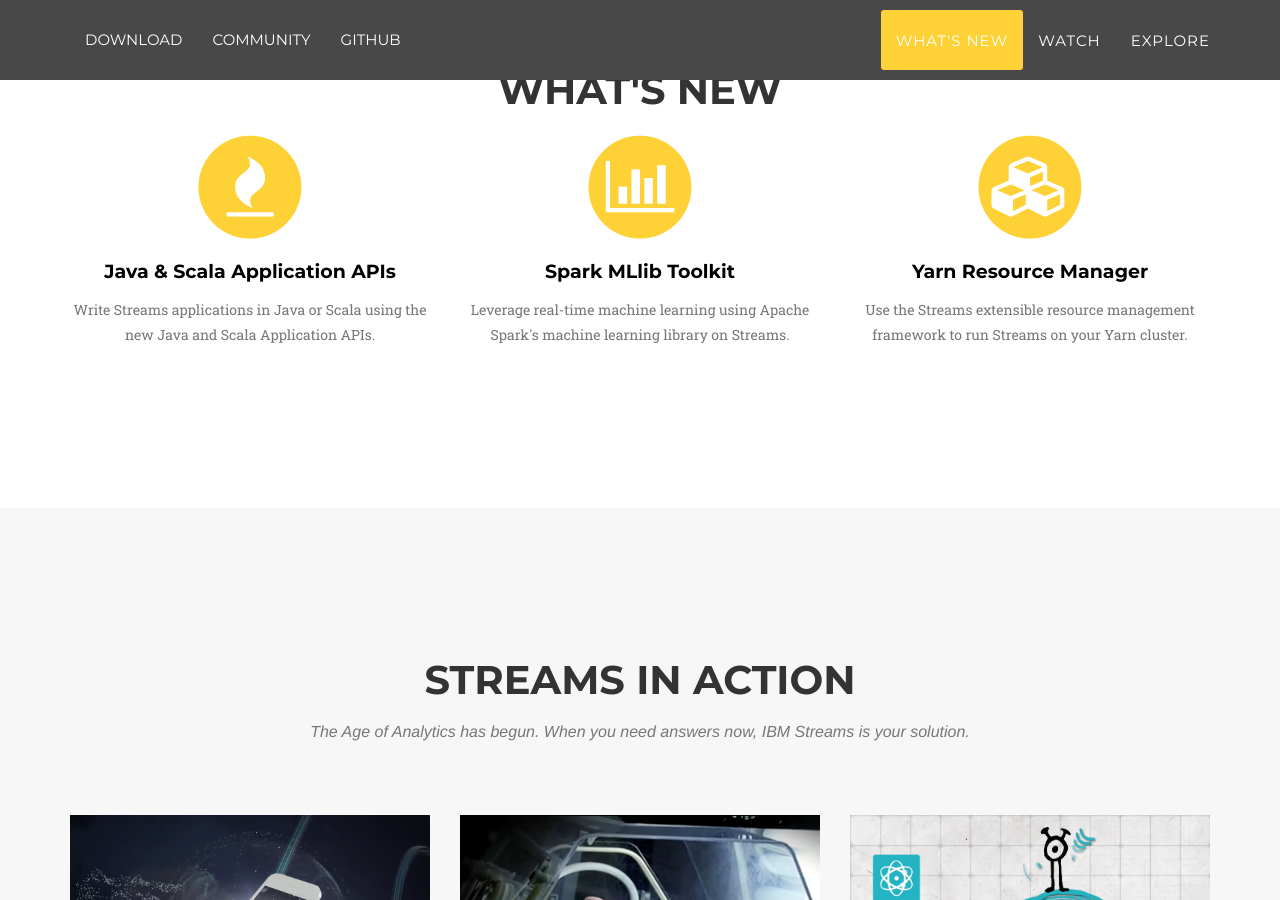
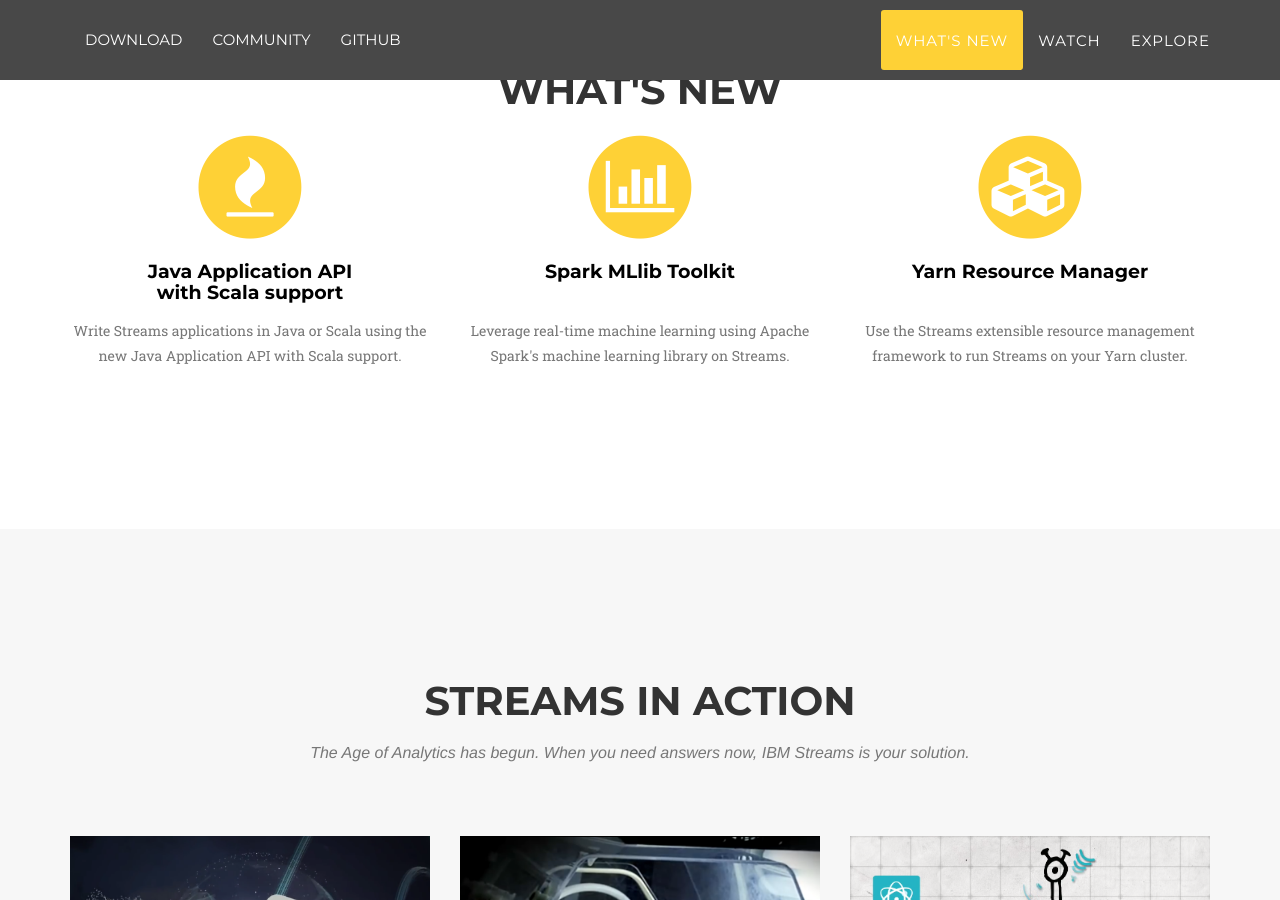
Before and after one commit to IBMStreams/IBMStreams.github.io, a Jekyll site: the page built from index.html, in a window 1280 px wide and 900 px high, scrolled down 659 px. Built offline with Jekyll 4.4.1, drawn with Linux system fonts in a browser that asks for light colours; some web fonts are replaced.

Commit message:
Fix wording of Java Application API

```diff
--- a/_includes/whatsNew.html
+++ b/_includes/whatsNew.html
@@ -12,15 +12,15 @@
                         <i class="fa fa-circle fa-stack-2x text-primary"></i>
                         <a href="http://ibmstreams.github.io/streamsx.topology/" class="fa fa-fire fa-stack-1x fa-inverse icon" ></a>
                     </span>
-                    <h4 class="service-heading"><a href="http://ibmstreams.github.io/streamsx.topology/" class="blackLink">Java & Scala Application APIs</a></h4>
-                    <p class="text-muted">Write Streams applications in Java or Scala using the new Java and Scala Application APIs.</p>
+                    <h4 class="service-heading"><a href="http://ibmstreams.github.io/streamsx.topology/" class="blackLink">Java Application API<br>with Scala support</a></h4>
+                    <p class="text-muted">Write Streams applications in Java or Scala using the new Java Application API with Scala support.</p>
                 </div>
                 <div class="col-md-4">
                     <span class="fa-stack fa-4x">
                         <i class="fa fa-circle fa-stack-2x text-primary"></i>
                         <a href="http://ibmstreams.github.io/streamsx.sparkMLLib/" class="fa fa-bar-chart-o fa-stack-1x fa-inverse icon"></a>
                     </span>
-                    <h4 class="service-heading"><a href="http://ibmstreams.github.io/streamsx.sparkMLLib/" class="blackLink">Spark MLlib Toolkit</a></h4>
+                    <h4 class="service-heading"><a href="http://ibmstreams.github.io/streamsx.sparkMLLib/" class="blackLink">Spark MLlib Toolkit<br><br></a></h4>
                     <p class="text-muted">Leverage real-time machine learning using Apache Spark's machine learning library on Streams.</p>
                 </div>
                 <div class="col-md-4">
@@ -28,7 +28,7 @@
                         <i class="fa fa-circle fa-stack-2x text-primary"></i>
                         <a href="http://ibmstreams.github.io/resourceManagers/" class="fa fa-cubes fa-stack-1x fa-inverse icon"></a>
                     </span>
-                    <h4 class="service-heading"><a href="http://ibmstreams.github.io/resourceManagers/" class="blackLink">Yarn Resource Manager</a></h4>
+                    <h4 class="service-heading"><a href="http://ibmstreams.github.io/resourceManagers/" class="blackLink">Yarn Resource Manager<br><br></a></h4>
                     <p class="text-muted">Use the Streams extensible resource management framework to run Streams on your Yarn cluster.</p>
                 </div>
             </div>
```
